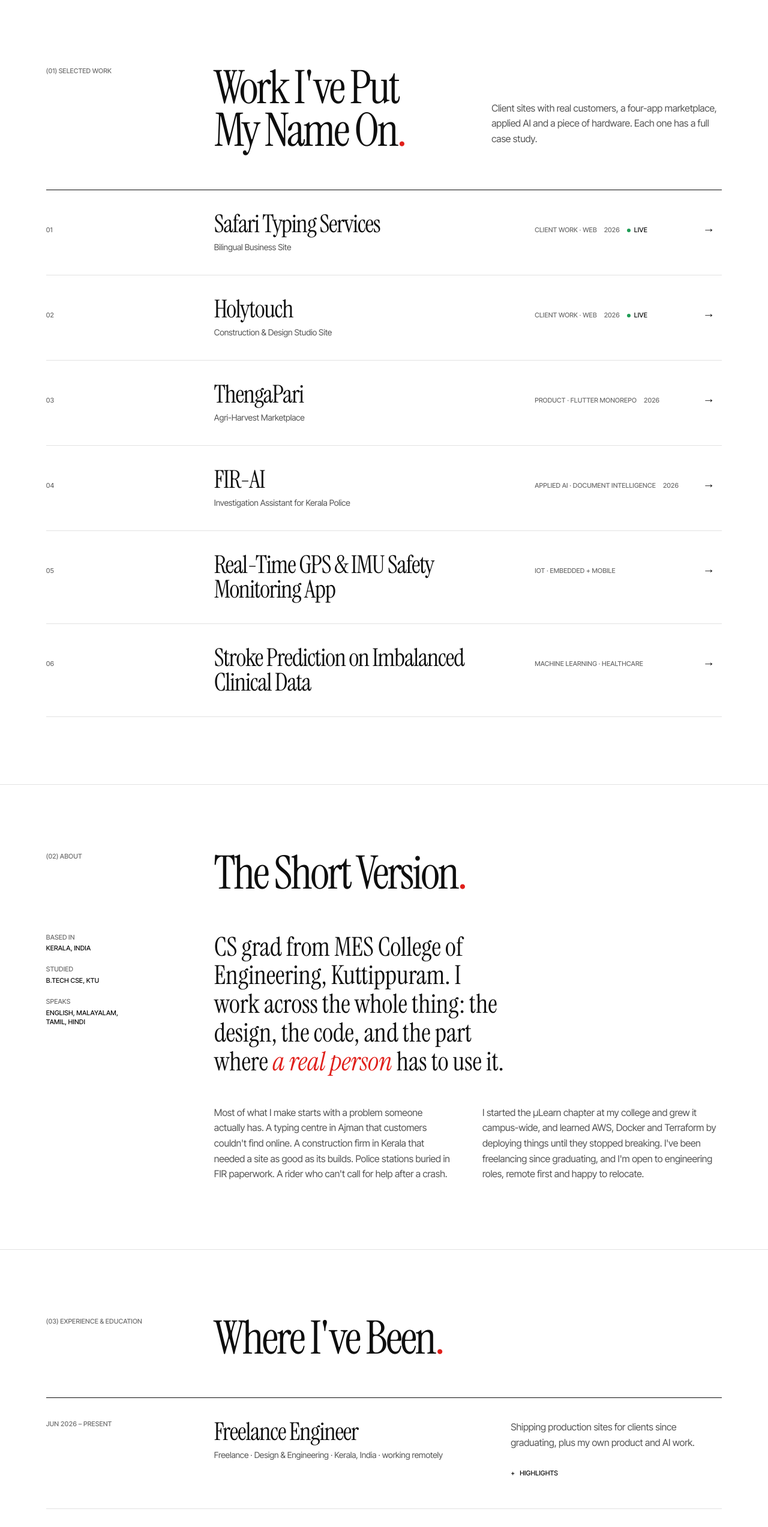
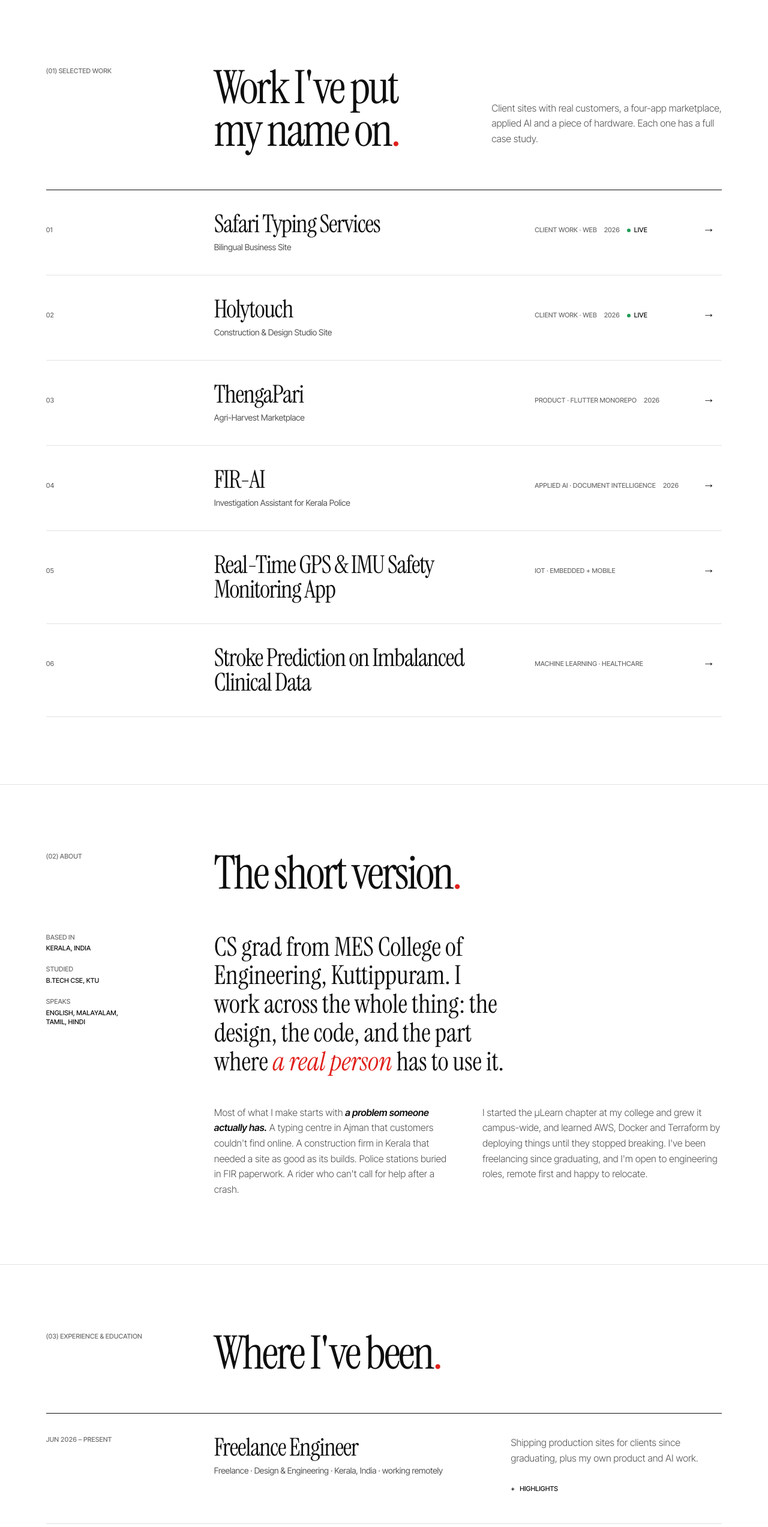
Before and after one commit to Ahamedshakir02/Shakir-s-portfolio, a React (Vite) app: page / in a window 1280 px wide. Shown: the part 821-3366 px from the top of the page at 60% size. Built offline with nearby package versions, Linux system fonts and the light colour scheme.

Commit message:
style: set headlines in sentence case and give body copy bold italic emphasis

```diff
--- a/src/pages/ProjectPage.jsx
+++ b/src/pages/ProjectPage.jsx
@@ -38,7 +38,7 @@ export default function ProjectPage() {
                 {name}
                 <span className="dot">.</span>
               </h1>
-              {sub && <p className="mt-4 text-lede text-ink-2">{sub}</p>}
+              {sub && <p className="mt-4 text-lede font-light text-ink-2">{sub}</p>}
             </div>
           </div>
 
@@ -51,7 +51,7 @@ export default function ProjectPage() {
                 </div>
               ))}
             </dl>
-            <div className="max-w-[62ch] text-lede text-ink-2">{p.desc}</div>
+            <div className="max-w-[62ch] text-lede font-light text-ink-2">{p.desc}</div>
             <div className="lg:col-start-2 xl:col-start-auto">
               <p className="meta text-muted">Built with</p>
               <p className="mt-2 text-ink-2">{p.stack.join(', ')}</p>
@@ -87,7 +87,7 @@ export default function ProjectPage() {
               className="grid gap-5 border-t border-line py-12 lg:grid-cols-[16rem_1fr] lg:gap-x-6"
             >
               <h2 className="font-serif text-3xl leading-tight">{d.h}</h2>
-              <div className="max-w-[66ch] space-y-5 text-ink-2">
+              <div className="max-w-[66ch] space-y-5 font-light text-ink-2">
                 {d.ps.map((t, j) => <p key={j}>{t}</p>)}
               </div>
             </section>
--- a/src/sections/About.jsx
+++ b/src/sections/About.jsx
@@ -2,7 +2,7 @@ import Section from '../ui/Section.jsx'
 
 export default function About() {
   return (
-    <Section id="about" no="02" label="About" title="The Short Version">
+    <Section id="about" no="02" label="About" title="The short version">
       <div className="grid gap-12 lg:grid-cols-[16rem_1fr] lg:gap-x-6">
         <dl className="meta grid content-start gap-5 text-muted sm:grid-cols-3 lg:grid-cols-1">
           <div>
@@ -26,13 +26,13 @@ export default function About() {
           </p>
 
           <div className="mt-12 grid gap-8 text-ink-2 lg:grid-cols-2 lg:gap-12">
-            <p>
-              Most of what I make starts with a problem someone actually has. A typing centre in
+            <p className="font-light">
+              Most of what I make starts with <em>a problem someone actually has.</em> A typing centre in
               Ajman that customers couldn&apos;t find online. A construction firm in Kerala that
               needed a site as good as its builds. Police stations buried in FIR paperwork. A rider
               who can&apos;t call for help after a crash.
             </p>
-            <p>
+            <p className="font-light">
               I started the µLearn chapter at my college and grew it campus-wide, and learned AWS,
               Docker and Terraform by deploying things until they stopped breaking. I&apos;ve been
               freelancing since graduating, and I&apos;m open to engineering roles, remote first and
--- a/src/sections/Contact.jsx
+++ b/src/sections/Contact.jsx
@@ -28,10 +28,10 @@ export default function Contact() {
         <p className="meta text-muted">(05) Contact</p>
 
         <h2 className="mt-8 max-w-[14ch] font-serif text-hero">
-          Got Something Worth Building<span className="dot">?</span>
+          Got something worth building<span className="dot">?</span>
         </h2>
 
-        <p className="mt-8 max-w-[40ch] text-lede text-ink-2">
+        <p className="mt-8 max-w-[40ch] text-lede font-light text-ink-2">
           Open to full-time engineering roles and freelance work. Tell me what you&apos;re
           building.
         </p>
--- a/src/sections/Path.jsx
+++ b/src/sections/Path.jsx
@@ -3,7 +3,7 @@ import Section from '../ui/Section.jsx'
 
 export default function Path() {
   return (
-    <Section id="path" no="03" label="Experience & education" title="Where I've Been">
+    <Section id="path" no="03" label="Experience & education" title="Where I've been">
       <ol className="border-t border-ink">
         {timeline.map((item) => (
           <li
@@ -16,7 +16,7 @@ export default function Path() {
               <p className="mt-2 text-sm text-ink-2">{item.where.join(' · ')}</p>
             </div>
             <div className="lg:col-start-2 xl:col-start-auto">
-              <p className="text-ink-2">{item.role}</p>
+              <p className="font-light text-ink-2">{item.role}</p>
               <details className="group mt-4">
                 <summary className="meta inline-flex min-h-11 cursor-pointer list-none items-center gap-2 text-ink hover:text-accent [&::-webkit-details-marker]:hidden">
                   <span className="transition-transform group-open:rotate-45" aria-hidden="true">+</span>
--- a/src/sections/Skills.jsx
+++ b/src/sections/Skills.jsx
@@ -3,7 +3,7 @@ import Section from '../ui/Section.jsx'
 
 export default function Skills() {
   return (
-    <Section id="skills" no="04" label="Toolkit" title="What I Work With">
+    <Section id="skills" no="04" label="Toolkit" title="What I work with">
       <dl className="grid gap-x-10 gap-y-10 border-t border-ink pt-10 sm:grid-cols-2 lg:grid-cols-4">
         {skills.map((g) => (
           <div key={g.name}>
--- a/src/sections/Work.jsx
+++ b/src/sections/Work.jsx
@@ -15,7 +15,7 @@ export default function Work() {
       id="work"
       no="01"
       label="Selected work"
-      title="Work I've Put My Name On"
+      title="Work I've put my name on"
       aside={<>Client sites with real customers, a four-app marketplace, applied AI and a piece of hardware. Each one has a full case study.</>}
     >
       <ol className="border-t border-ink">
--- a/src/ui/Section.jsx
+++ b/src/ui/Section.jsx
@@ -15,7 +15,7 @@ export default function Section({ id, no, label, title, aside, className = '', c
               {title}
               <span className="dot">.</span>
             </h2>
-            {aside && <div className="max-w-md text-ink-2 xl:max-w-sm xl:pb-2">{aside}</div>}
+            {aside && <div className="max-w-md font-light text-ink-2 xl:max-w-sm xl:pb-2">{aside}</div>}
           </div>
         </div>
         {children}
```
